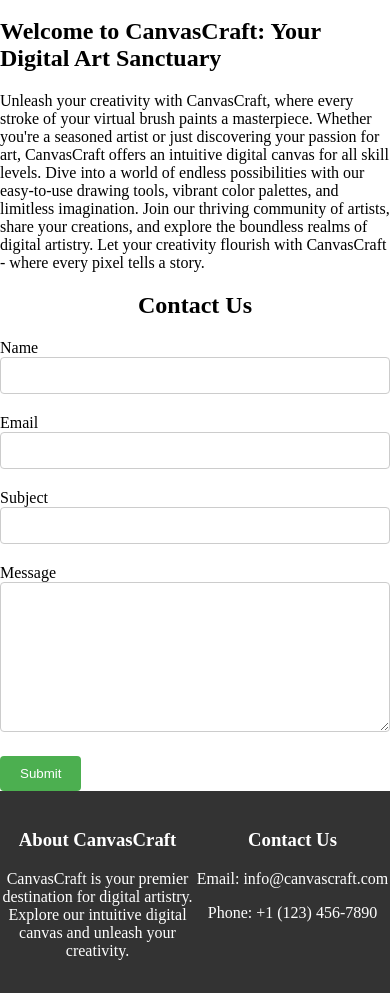
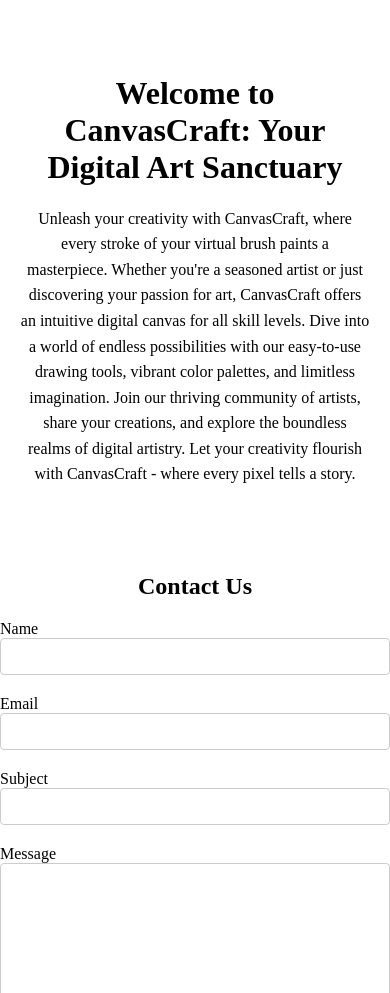
Before and after one commit to pushkar-2804/RenderProjectHtml, a plain HTML site: page index.html in a window 390 px wide. Shown: the part 93-1086 px from the top of the page. Drawn offline with Linux system fonts and the light colour scheme.

Commit message:
responsive

```diff
--- a/index.html
+++ b/index.html
@@ -10,28 +10,30 @@
     <!-- NAVBAR -->
     <div class="navbar">
       <a href="#"><img src="logo.png" alt="Logo" /></a>
-      <div class="nav-links">
+      <nav class="nav-links">
         <a class="active" href="#home">Home</a>
         <a href="#about">About</a>
         <a href="canvas.html">My Canvas</a>
         <a href="#contact">Contact Us</a>
-      </div>
+      </nav>
     </div>
 
     <!-- ABOUT -->
     <section id="about">
-      <h1>Welcome to CanvasCraft: Your Digital Art Sanctuary</h1>
-      <p>
-        Unleash your creativity with CanvasCraft, where every stroke of your
-        virtual brush paints a masterpiece. Whether you're a seasoned artist or
-        just discovering your passion for art, CanvasCraft offers an intuitive
-        digital canvas for all skill levels. Dive into a world of endless
-        possibilities with our easy-to-use drawing tools, vibrant color
-        palettes, and limitless imagination. Join our thriving community of
-        artists, share your creations, and explore the boundless realms of
-        digital artistry. Let your creativity flourish with CanvasCraft - where
-        every pixel tells a story.
-      </p>
+      <div class="container">
+        <h1>Welcome to CanvasCraft: Your Digital Art Sanctuary</h1>
+        <p>
+          Unleash your creativity with CanvasCraft, where every stroke of your
+          virtual brush paints a masterpiece. Whether you're a seasoned artist
+          or just discovering your passion for art, CanvasCraft offers an
+          intuitive digital canvas for all skill levels. Dive into a world of
+          endless possibilities with our easy-to-use drawing tools, vibrant
+          color palettes, and limitless imagination. Join our thriving community
+          of artists, share your creations, and explore the boundless realms of
+          digital artistry. Let your creativity flourish with CanvasCraft -
+          where every pixel tells a story.
+        </p>
+      </div>
     </section>
 
     <!-- Contact Form -->
@@ -60,14 +62,14 @@
     <!-- FOOTER -->
     <footer>
       <div class="footer-container">
-        <div class="footer-left">
+        <div class="footer-column">
           <h3>About CanvasCraft</h3>
           <p>
             CanvasCraft is your premier destination for digital artistry.
             Explore our intuitive digital canvas and unleash your creativity.
           </p>
         </div>
-        <div class="footer-right">
+        <div class="footer-column">
           <h3>Contact Us</h3>
           <p>Email: info@canvascraft.com</p>
           <p>Phone: +1 (123) 456-7890</p>
--- a/style.css
+++ b/style.css
@@ -36,6 +36,42 @@ body {
   .navbar a {
     margin-right: 0;
     margin-bottom: 5px;
+  }
+}
+
+/* ABOUT */
+#about {
+  padding: 50px 0;
+  text-align: center;
+}
+
+.container {
+  max-width: 800px;
+  margin: 0 auto;
+}
+
+.container h1 {
+  font-size: 2.5rem;
+  margin-bottom: 20px;
+}
+
+.container p {
+  font-size: 1.2rem;
+  line-height: 1.6;
+}
+
+/* Media Query for Small Devices */
+@media screen and (max-width: 768px) {
+  .container {
+    padding: 0 20px;
+  }
+
+  .container h1 {
+    font-size: 2rem;
+  }
+
+  .container p {
+    font-size: 1rem;
   }
 }
 
@@ -111,25 +147,33 @@ footer {
 
 .footer-container {
   display: flex;
-  justify-content: space-between;
+  flex-wrap: wrap;
+  justify-content: center;
   max-width: 1200px;
   margin: 0 auto;
 }
 
-.footer-left,
-.footer-right {
+.footer-column {
   flex: 1;
+  margin: 10px;
 }
 
-.footer-left h3,
-.footer-right h3 {
+.footer-column h3 {
   color: #fff;
 }
 
-.footer-right p {
+.footer-column p {
   margin-bottom: 5px;
 }
 
 .copyright {
   margin-top: 20px;
 }
+
+/* Media Query for Small Devices */
+@media screen and (max-width: 768px) {
+  .footer-container {
+    flex-direction: column;
+    align-items: center;
+  }
+}
```
